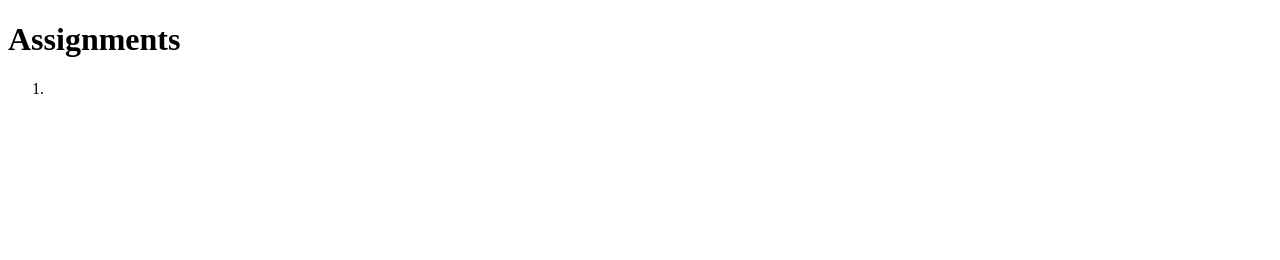
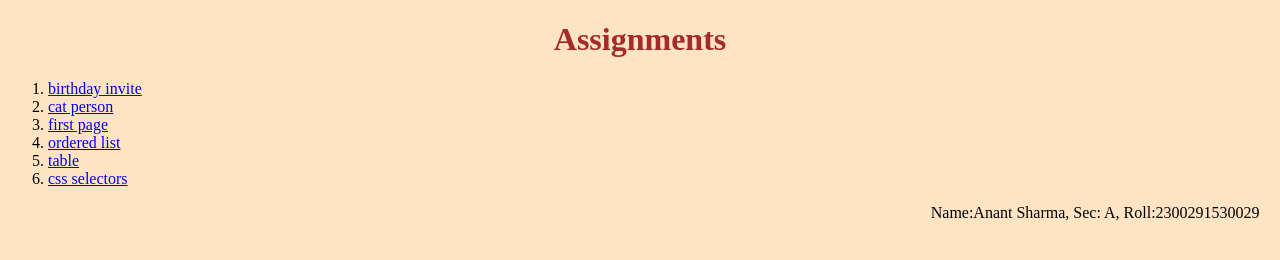
Before and after one commit to shAnant/webd-assignment, a plain HTML site: page index.html in a window 1280 px wide. Drawn offline with Linux system fonts and the light colour scheme.

Commit message:
Update index.html

```diff
--- a/index.html
+++ b/index.html
@@ -5,11 +5,29 @@
     <meta name="viewport" content="width=device-width, initial-scale=1.0">
     <title>Document</title>
 </head>
+<style>
+    *{
+        background-color: bisque;
+    }
+    h1{
+        color: brown;
+        text-align: center;
+    }
+    footer{
+        margin-top:0%;
+        margin-left: 73%;
+    }
+</style>
 <body>
     <h1>Assignments</h1>
-    <ol >
-        <li><a href="/birthday invite/birthdayinvite.html"></a></li>
-
+    <ol>
+        <li><a href="/birthday invite/birthdayinvite.html">birthday invite</a></li>
+        <li><a href="/class1/cat.html">cat person</a></li>
+        <li><a href="/class1/doctype html.html">first page</a></li>
+        <li><a href="/class 2/orderlist.html">ordered list</a></li>
+        <li><a href="/class 2/table.html">table</a></li>
+        <li><a href="/class 3/index1.html">css selectors</a></li>
     </ol>
+    <footer>Name:Anant Sharma, Sec: A, Roll:2300291530029</footer>
 </body>
 </html>
```
